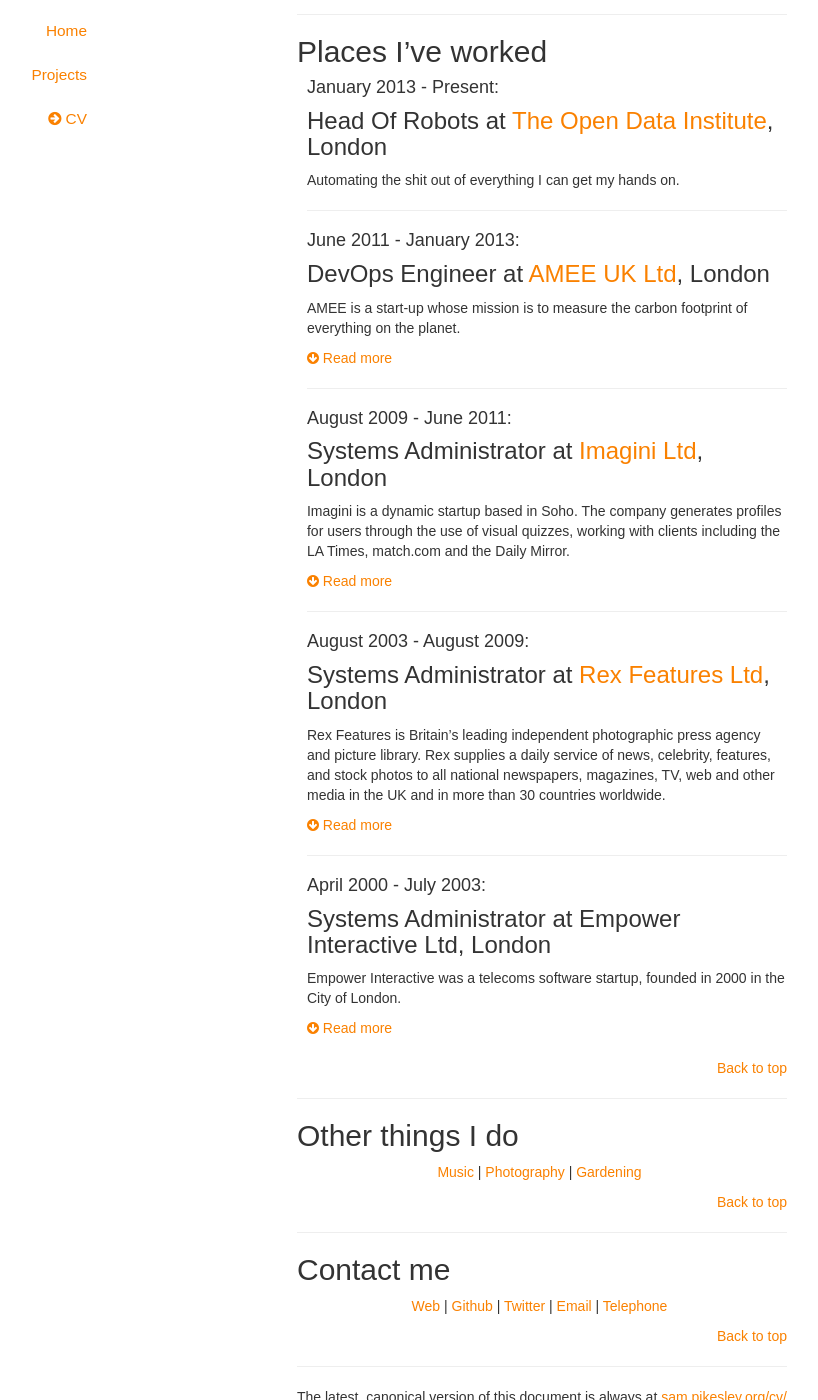
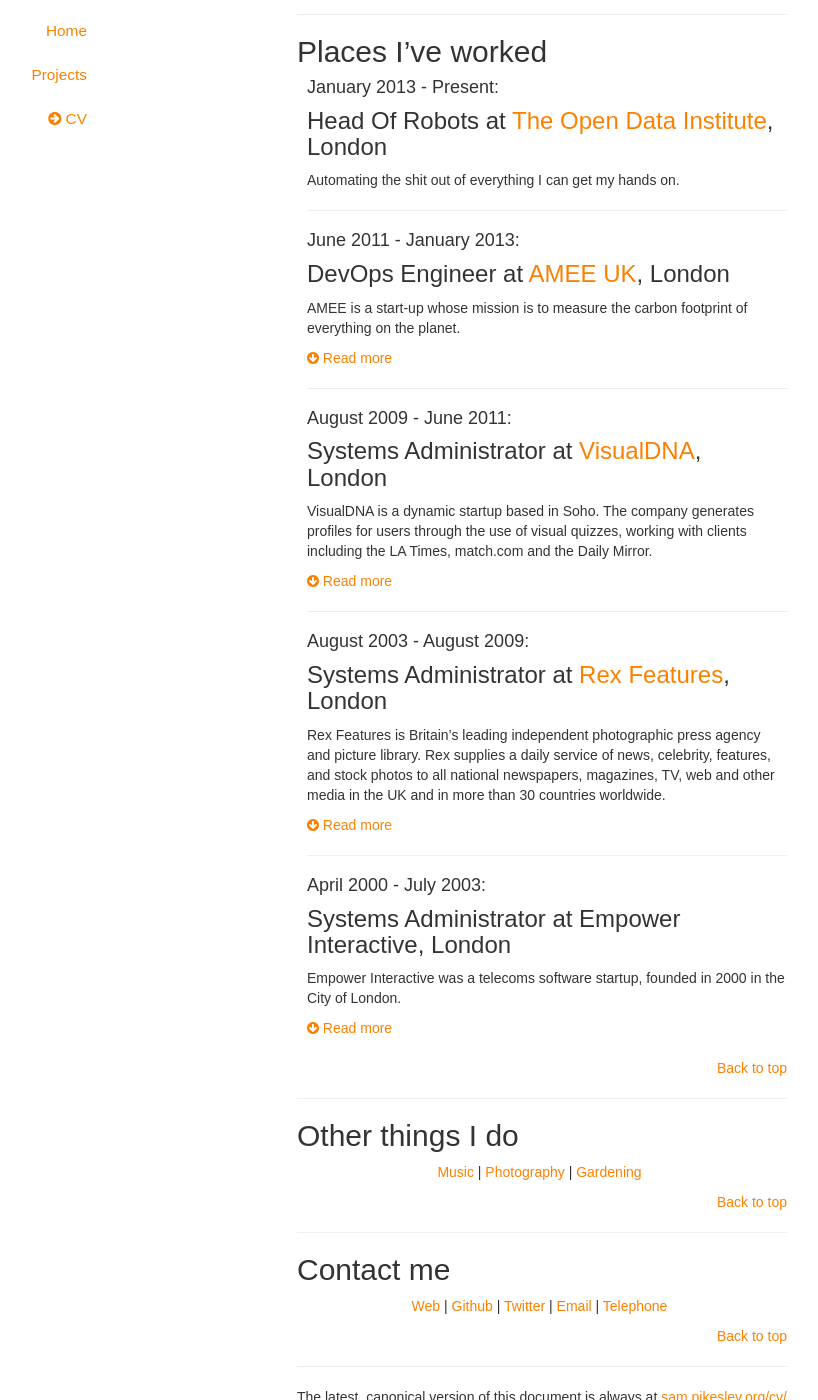
Before and after one commit to pikesley/pikesley.github.io, a Jekyll site: the page built from cv.html, in a window 1280 px wide and 1400 px high, scrolled down 442 px. Shown: the whole window, without its empty margins (98-916 px from the left). Built offline with Jekyll 4.4.1, drawn with Linux system fonts in a browser that asks for light colours; nearby versions of some CDN libraries; some web fonts are replaced.

Commit message:
Better language

```diff
--- a/_data/cv/employers.yml
+++ b/_data/cv/employers.yml
@@ -8,7 +8,7 @@
   headline: |
     Automating the shit out of everything I can get my hands on.
 
-- name:     AMEE UK Ltd
+- name:     AMEE UK
   url:      http://amee.com
   location: London
   role:     DevOps Engineer
@@ -28,7 +28,7 @@
 
     alongside the usual SysAdmin work of backup-and-restore, capacity planning, etc.
 
-- name:     Imagini Ltd
+- name:     VisualDNA
   url:      http://visualdna.com
   location: London
   role:     Systems Administrator
@@ -36,17 +36,17 @@
     start:  August 2009
     end:    June 2011
   headline: |
-    Imagini is a dynamic startup based in Soho. The company generates profiles for users
+    VisualDNA is a dynamic startup based in Soho. The company generates profiles for users
     through the use of visual quizzes, working with clients including the LA Times,
     match.com and the Daily Mirror.
   profile:    |
-    My role at Imagini was pretty much DevOps before I knew that DevOps was even a thing
+    My role at VisualDNA was pretty much DevOps before I knew that DevOps was even a thing
     – as a busy startup with diverse client projects there were often multiple
     deploys per day, meaning I had to work very closely with the developers to
     make sure we were all on the same page.
 
     This close working relationship was particularly fruitful during the gradual
-    transfer of many of Imagini’s core services from the legacy platform (a
+    transfer of many of VisualDNA’s core services from the legacy platform (a
     couple of racks of Linux boxes in a London datacentre) to Amazon Web Services.
     The back-and-forth between myself and the development team was invaluable as
     we iterated through various combinations of EC2 Instance Types to find the
@@ -61,7 +61,7 @@
     This platform is still in production use, including an all-new Quiz Engine
     which as far as I know is still performing extremely well.
 
-    During my time at Imagini I also:
+    During my time at VisualDNA I also:
 
     * Completely rewrote the legacy deployment system (in Python), and subsequently
       repurposed a lot of this code to handle AWS deploy
@@ -73,7 +73,7 @@
     * Substantially rewrote the ‘event-tracking and processing’ system
     * Managed a migration from hosted Exchange email to Google Mail
 
-- name:     Rex Features Ltd
+- name:     Rex Features
   url:      http://rexfeatures.com
   location: London
   role:     Systems Administrator
@@ -129,7 +129,7 @@
     serving up three websites and a range of internal webservices, all sitting
     behind a pair of Alteon load-balancers.
 
-- name:     Empower Interactive Ltd
+- name:     Empower Interactive
   location: London
   role:     Systems Administrator
   dates:
```
